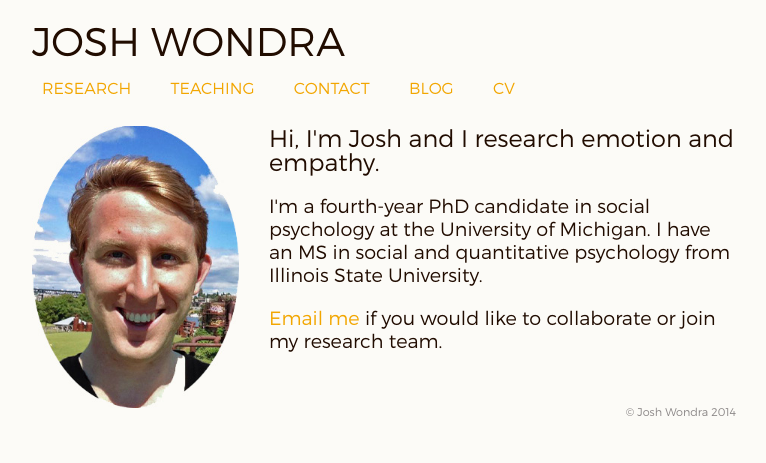
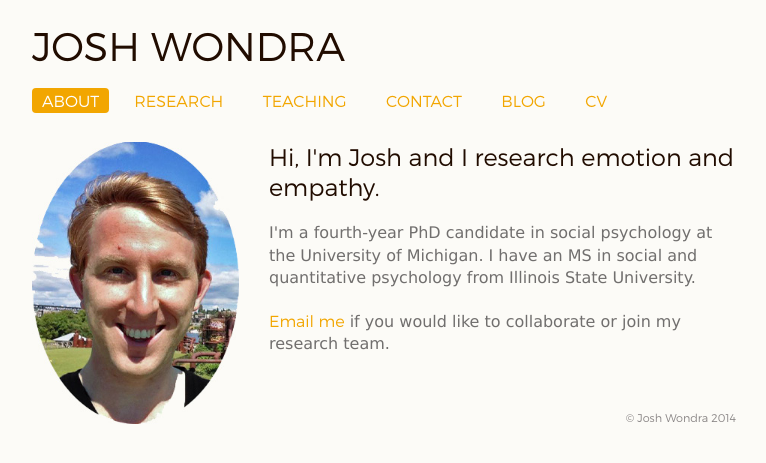
Before and after one commit to joshwondra/joshwondra.com, a Jekyll site: the page index.html, which Jekyll copies as it is, in a window 1280 px wide. Shown: the top 463 px of the page, without its empty margins (256-1022 px from the left). Built offline with Jekyll 4.4.1, drawn with Linux system fonts in a browser that asks for light colours.

Commit message:
Update typography, add About to navigation bar

```diff
--- a/blog.html
+++ b/blog.html
@@ -28,6 +28,8 @@
 		<div id="nav">
 			<ul>
 				<!-- <div id="current-page"></div> -->
+				<li>
+					<a href="index.html">About</a>
 				<li>
 					<a href="research.html">Research</a>
 				</li>
--- a/contact.html
+++ b/contact.html
@@ -28,6 +28,9 @@
 		<div id="nav">
 			<ul>
 				<!-- <div id="current-page"></div> -->
+				<li>
+					<a href="index.html">About</a>
+				<li>
 				<li>
 					<a href="research.html">Research</a>
 				</li>
--- a/css/style.css
+++ b/css/style.css
@@ -12,6 +12,8 @@ body {
 	font-size: 100%;
 	background: #fcfbf7;
 	margin: 0;
+	line-height: 1.4;
+	color:  #716F6E;
 }
 
 #omnibus{
@@ -29,15 +31,19 @@ body {
 
 /* 2. HEADINGS */
 
+h1, h2, h3, h4 {
+	line-height: 1.25;
+	font-family: "Montserrat", helvetica, sans-serif;
+	color: #210c00;
+}
+
 h1 {
 	font-size: 2.5em;
-	line-height: 100%;
  	padding-bottom: 20px;
 }
 
 h2 {
 	font-size: 1.5em;
-	line-height: 100%;
 	padding-bottom: 20px;
 }
 
@@ -120,8 +126,7 @@ header a, a:visited {
 
 #content {
 	margin-top: 30px;
-	font-family: "Montserrat", helvetica, sans-serif;
-	color: #210c00;
+	font-family: Verdana, helvetica, sans-serif;
 }
 
 #home-photo {
@@ -143,8 +148,6 @@ header a, a:visited {
 }
 
 #copy p{
-	font-size:1.2em;
-	line-height: 120%;
 	padding-bottom: 20px;
 }
 
--- a/index.html
+++ b/index.html
@@ -28,6 +28,9 @@
 		<div id="nav">
 			<ul>
 				<!-- <div id="current-page"></div> -->
+				<li>
+					<a id="current-page" href="index.html">About</a>
+				<li>
 				<li>
 					<a href="research.html">Research</a>
 				</li>
--- a/research.html
+++ b/research.html
@@ -28,6 +28,9 @@
 		<div id="nav">
 			<ul>
 				<!-- <div id="current-page"></div> -->
+				<li>
+					<a href="index.html">About</a>
+				<li>
 				<li>
 					<a id="current-page" href="research.html">Research</a>
 				</li>
--- a/teaching.html
+++ b/teaching.html
@@ -28,6 +28,9 @@
 		<div id="nav">
 			<ul>
 				<!-- <div id="current-page"></div> -->
+				<li>
+					<a href="index.html">About</a>
+				<li>
 				<li>
 					<a href="research.html">Research</a>
 				</li>
```
